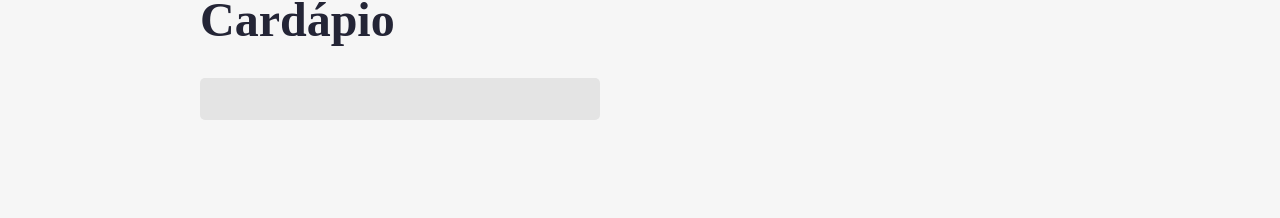
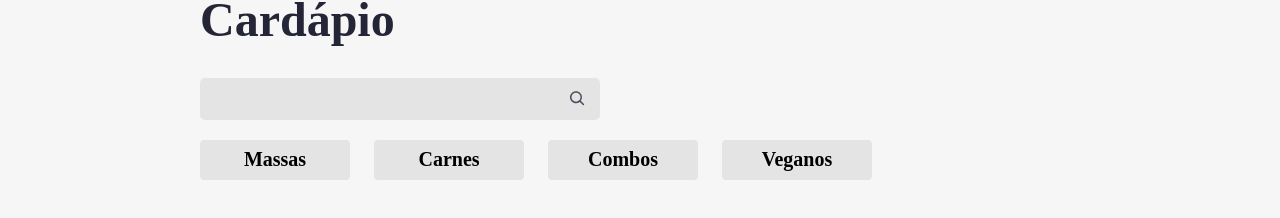
Before and after one commit to lmoraesdev/Aluroni-Study-React-in-TypeScript, a React (Create React App) app: page / in a window 1280 px wide. Shown: the part 514-732 px from the top of the page. Built offline with nearby package versions, Linux system fonts and the light colour scheme; a web font is replaced by a local one.

Commit message:
feat: filtros

```diff
--- a/package.json
+++ b/package.json
@@ -13,6 +13,7 @@
     "normalize.css": "^8.0.1",
     "react": "^18.2.0",
     "react-dom": "^18.2.0",
+    "react-icons": "^4.4.0",
     "react-scripts": "5.0.1",
     "typescript": "^4.8.2",
     "web-vitals": "^2.1.4"
--- a/src/pages/Cardapio/Buscador/index.tsx
+++ b/src/pages/Cardapio/Buscador/index.tsx
@@ -1,5 +1,6 @@
 import React from "react";
 import style from "./Buscador.module.scss";
+import { CgSearch } from "react-icons/cg"
 
 interface Props{
 	busca: string;
@@ -12,5 +13,9 @@
 			value={busca}
 			onChange={evento => setBusca(evento.target.value)}
 		/>
+		<CgSearch
+			size={20}
+			color="#4c4d5e"
+		/>
 	</div>
 }
--- a/src/pages/Cardapio/Cardapio.module.scss
+++ b/src/pages/Cardapio/Cardapio.module.scss
@@ -66,4 +66,13 @@
 		font-size: 3rem;
 		margin-bottom: 30px;
 	}
+
+	&__filtros {
+		align-items: center;
+		display: flex;
+		flex-wrap: wrap;
+		justify-content: space-between;
+		margin-bottom: 30px;
+		width: 100%;
+	}
 }
--- /dev/null
+++ b/src/pages/Cardapio/Filtros/Filtros.module.scss
@@ -0,0 +1,30 @@
+@import "styles/variaveis";
+
+.filtros {
+	display: flex;
+	gap: 24px;
+	flex-wrap: wrap;
+	margin: 20px 0;
+
+	&__filtro {
+		align-items: center;
+		background-color: $grey;
+		border: none;
+		border-radius: 4px;
+		display: flex;
+		font-size: 1.25rem;
+		font-weight: bold;
+		height: 40px;
+		justify-content: center;
+		width: 150px;
+
+		&--ativo {
+			background-color: $blue;
+			color: white;
+		}
+
+		&:hover {
+			cursor: pointer;
+		}
+	}
+}
--- /dev/null
+++ b/src/pages/Cardapio/Filtros/filtros.json
@@ -0,0 +1,18 @@
+[
+	{
+		"label": "Massas",
+		"id": 1
+	},
+	{
+		"label": "Carnes",
+		"id": 2
+	},
+	{
+		"label": "Combos",
+		"id": 3
+	},
+	{
+		"label": "Veganos",
+		"id": 4
+	}
+]
--- /dev/null
+++ b/src/pages/Cardapio/Filtros/index.tsx
@@ -0,0 +1,17 @@
+import filtros from "./filtros.json";
+import style from "./Filtros.module.scss"
+
+type IOpcao = typeof  filtros[0];
+
+export default function Filtros() {
+	function selecionarFiltro(opcao: IOpcao) {}
+	return (
+		<div className={style.filtros}>
+			{filtros.map((opcao) => (
+				<button className={style.filtros__filtro} key={opcao.id} onClick={() => selecionarFiltro(opcao)}>
+					{opcao.label}
+				</button>
+			))}
+		</div>
+	);
+}
--- a/src/pages/Cardapio/index.tsx
+++ b/src/pages/Cardapio/index.tsx
@@ -1,7 +1,8 @@
 import style from "./Cardapio.module.scss";
-import {ReactComponent as Logo} from "assets/logo.svg";
-import Buscador from "./Buscador"
+import { ReactComponent as Logo } from "assets/logo.svg";
+import Buscador from "./Buscador";
 import { useState } from "react";
+import Filtros from "./Filtros";
 
 export default function Cardapio() {
 	const [busca, setBusca] = useState("");
@@ -11,16 +12,14 @@
 				<Logo />
 			</nav>
 			<header className={style.header}>
-				<div className={style.header__text}>
-					A Casa do código e da massa
-				</div>
+				<div className={style.header__text}>A Casa do código e da massa</div>
 			</header>
 			<section className={style.cardapio}>
 				<h3 className={style.cardapio__titulo}>Cardápio</h3>
-				<Buscador
-					busca={busca}
-					setBusca={setBusca}
-				/>
+				<Buscador busca={busca} setBusca={setBusca} />
+				<div className={style.cardapio__filtros}>
+					<Filtros />
+				</div>
 			</section>
 		</main>
 	);
```
Also changed, not shown: 1 other file (tests, documents, lock files or other folders).
